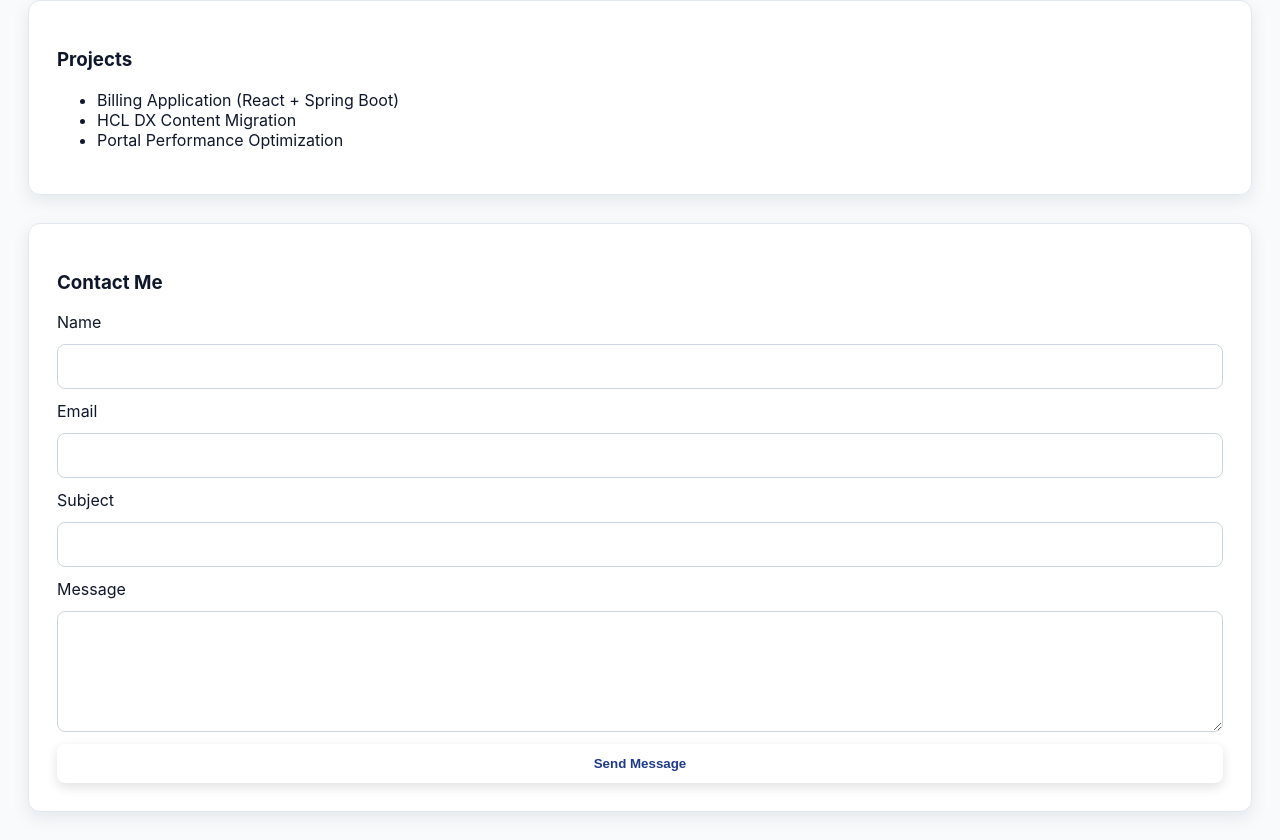
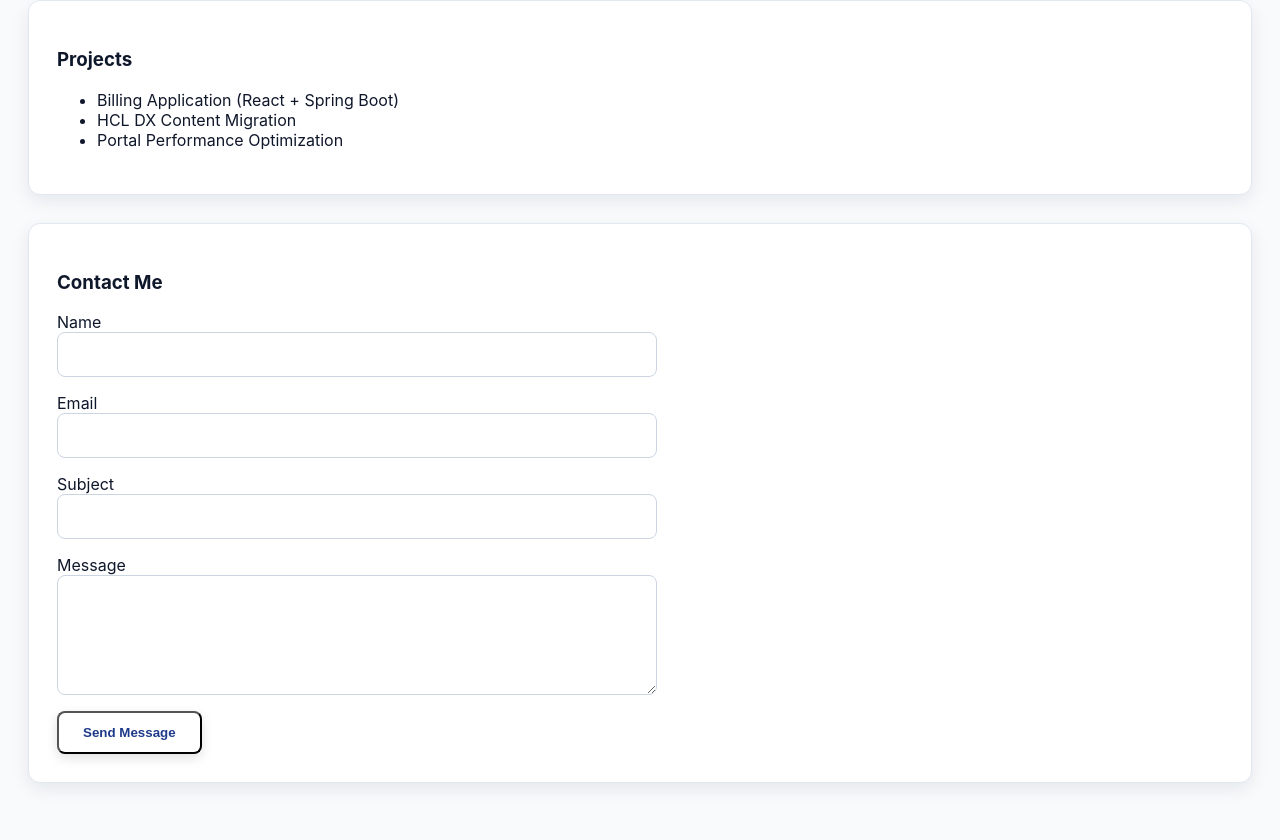
Before and after one commit to sankarvedula/ravi-portfolio, a plain HTML site: page index.html in a window 1280 px wide. Shown: the part 505-1345 px from the top of the page. After the commit the page ends 1316 px from the top, so only its background shows below. Drawn offline with Linux system fonts and the light colour scheme.

Commit message:
fixing the form css issue

```diff
--- a/index.html
+++ b/index.html
@@ -36,23 +36,28 @@
 
   <form action="https://formsubmit.co/support@rsvtech.dev" method="POST">
 
+  <div class="form-group">
     <label>Name</label>
     <input type="text" name="name" required>
+  </div>
 
+  <div class="form-group">
     <label>Email</label>
     <input type="email" name="email" required>
+  </div>
 
+  <div class="form-group">
     <label>Subject</label>
     <input type="text" name="subject" required>
+  </div>
 
+  <div class="form-group">
     <label>Message</label>
-    <textarea name="message" rows="5" required></textarea>
+    <textarea name="message" required></textarea>
+  </div>
 
-    <!-- Optional settings -->
-    <input type="hidden" name="_subject" value="New Contact Request - RSVTech">
-    <input type="hidden" name="_captcha" value="false">
+  <button type="submit" class="btn">Send Message</button>
 
-    <button type="submit" class="btn">Send Message</button>
     <input type="hidden" name="_next" value="https://rsvtech.dev/thankyou.html">
   </form>
 
--- a/style.css
+++ b/style.css
@@ -54,21 +54,38 @@ section {
   border: 1px solid #E2E8F0;
 }
 
-/* Contact Form */
+/* Contact Form Layout */
 form {
   display: flex;
   flex-direction: column;
-  gap: 12px;
+  gap: 16px;
+  max-width: 600px;
 }
 
-input, textarea {
+/* Each field group */
+.form-group {
+  display: flex;
+  flex-direction: column;
+}
+
+/* Inputs */
+input,
+textarea {
+  width: 100%;
   padding: 12px;
   border-radius: 8px;
   border: 1px solid #CBD5E1;
   font-size: 15px;
   font-family: inherit;
+  box-sizing: border-box;
 }
 
+textarea {
+  resize: vertical;
+  min-height: 120px;
+}
+
+/* Focus style */
 input:focus,
 textarea:focus {
   outline: none;
@@ -76,7 +93,7 @@ textarea:focus {
   box-shadow: 0 0 0 3px rgba(37,99,235,0.15);
 }
 
-button.btn {
-  border: none;
-  cursor: pointer;
+/* Button alignment */
+form button {
+  align-self: flex-start;
 }
```
Also changed, not shown: thankyou.html (+1 -0 lines).
